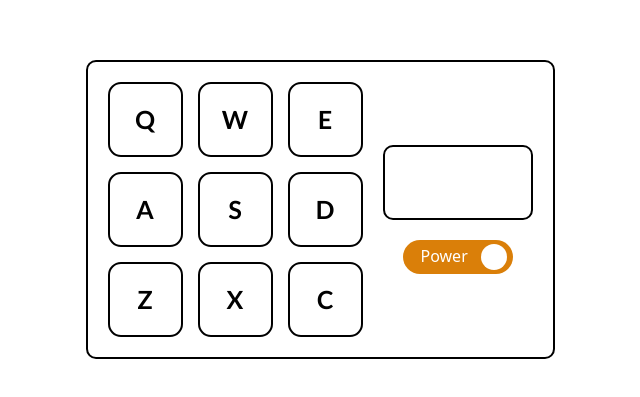
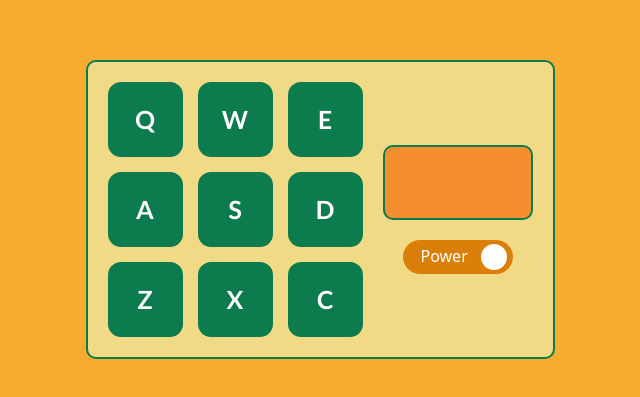
Before and after one commit to AxelIanAlimonta/drum-machine-fcc, a React (Vite) app: page / in a window 1280 px wide. Shown: the part 191-588 px from the top of the page, without its empty margins (320-960 px from the left). Built offline with nearby package versions, Linux system fonts and the light colour scheme.

Commit message:
Aplicados estilos y errores con el display correjidos

```diff
--- a/src/App.css
+++ b/src/App.css
@@ -1,21 +1,22 @@
-#drum-machine{
+#drum-machine {
   display: flex;
-    border: 2px solid black;
+  border: 2px solid var(--color4);
   border-radius: 10px;
   padding: 20px;
   max-width: 100%;
   gap: 20px;
-    font-family: 'Gill Sans', 'Gill Sans MT', Calibri, 'Trebuchet MS', sans-serif;
+  font-family: "Gill Sans", "Gill Sans MT", Calibri, "Trebuchet MS", sans-serif;
+  background-color: var(--color3);
 }
 
-.padContainer{
+.padContainer {
   display: grid;
-    grid-template-columns: repeat(3,1fr);
-    grid-template-rows: repeat(3,1fr);
+  grid-template-columns: repeat(3, 1fr);
+  grid-template-rows: repeat(3, 1fr);
   gap: 15px;
 }
 
-.options{
+.options {
   display: flex;
   flex-direction: column;
   justify-content: center;
@@ -23,12 +24,14 @@
   gap: 20px;
 }
 
-.options-display{
+.options-display {
   width: 150px;
   height: 75px;
-    border: 2px solid black;
+  border: 2px solid var(--color4);
   border-radius: 10px;
   display: flex;
   justify-content: center;
   align-items: center;
+  background-color: var(--color2);
+  color: white;
 }
--- a/src/App.jsx
+++ b/src/App.jsx
@@ -20,10 +20,10 @@ function App() {
 
   useEffect(() => {
     function keyDownHandler(e) {
-      let audio = document.getElementById(`${e.key.toUpperCase()}`);
+      let key = `${e.key.toUpperCase()}`;
+      let audio = document.getElementById(key);
       if (audio) {
-        audio.play();
-        setTxtDisplay(audio.parentNode.id);
+        playSound(key, audio.parentNode.id);
       }
     }
 
@@ -31,18 +31,59 @@ function App() {
     return () => document.removeEventListener("keydown", keyDownHandler);
   }, []);
 
+  function playSound(idBtn, idCancion) {
+    let sound = document.getElementById(`${idBtn}`);
+    sound.play();
+    setTxtDisplay(`${idCancion}`);
+  }
+
   return (
     <div id="drum-machine">
       <div className="padContainer">
-        <DrumPad src={Heater1} idBtn="Q" idCancion={"Heater 1"} />
-        <DrumPad src={Heater2} idBtn="W" idCancion={"Heater 2"} />
-        <DrumPad src={Heater3} idBtn="E" idCancion={"Heater 3"} />
-        <DrumPad src={Heater4} idBtn="A" idCancion={"Heater 4"} />
-        <DrumPad src={Clap} idBtn="S" idCancion={"Clap"} />
-        <DrumPad src={OpenHH} idBtn="D" idCancion={"Open-HH"} />
-        <DrumPad src={KicknHat} idBtn="Z" idCancion={"Kick-n'-Hat"} />
-        <DrumPad src={Kick} idBtn="X" idCancion={"Kick"} />
-        <DrumPad src={ClosedHH} idBtn="C" idCancion={"Closed-HH"} />
+        <DrumPad
+          src={Heater1}
+          idBtn="Q"
+          onClick={playSound}
+          idCancion={"Heater 1"}
+        />
+        <DrumPad
+          src={Heater2}
+          idBtn="W"
+          onClick={playSound}
+          idCancion={"Heater 2"}
+        />
+        <DrumPad
+          src={Heater3}
+          idBtn="E"
+          onClick={playSound}
+          idCancion={"Heater 3"}
+        />
+        <DrumPad
+          src={Heater4}
+          idBtn="A"
+          onClick={playSound}
+          idCancion={"Heater 4"}
+        />
+        <DrumPad src={Clap} idBtn="S" onClick={playSound} idCancion={"Clap"} />
+        <DrumPad
+          src={OpenHH}
+          idBtn="D"
+          onClick={playSound}
+          idCancion={"Open-HH"}
+        />
+        <DrumPad
+          src={KicknHat}
+          idBtn="Z"
+          onClick={playSound}
+          idCancion={"Kick-n'-Hat"}
+        />
+        <DrumPad src={Kick} idBtn="X" onClick={playSound} idCancion={"Kick"} />
+        <DrumPad
+          src={ClosedHH}
+          idBtn="C"
+          onClick={playSound}
+          idCancion={"Closed-HH"}
+        />
       </div>
       <div className="options">
         <div id="display" className="options-display">
--- a/src/components/DrumPad.jsx
+++ b/src/components/DrumPad.jsx
@@ -1,14 +1,9 @@
 import PropTypes from "prop-types";
 import "../css/drumPad.css";
 
-function DrumPad({ src, idBtn, idCancion }) {
-  function reproducirSonido() {
-    let sound = document.getElementById(`${idBtn}`);
-    sound.play();
-  }
-
+function DrumPad({ src, idBtn, idCancion, onClick }) {
   return (
-    <div className="drum-pad" id={idCancion} onClick={reproducirSonido}>
+    <div className="drum-pad" id={idCancion} onClick={() => onClick(idBtn,idCancion)}>
       {idBtn} <audio src={src} id={idBtn}></audio>
     </div>
   );
@@ -18,7 +13,7 @@ DrumPad.propTypes = {
   src: PropTypes.string,
   idBtn: PropTypes.string,
   idCancion: PropTypes.string,
-  src2: PropTypes.string,
+  onClick: PropTypes.func,
 };
 
 export default DrumPad;
--- a/src/css/drumPad.css
+++ b/src/css/drumPad.css
@@ -4,10 +4,12 @@
   align-items: center;
   width: 75px;
   height: 75px;
-  border: 2px solid black;
+  border: 2px solid var(--color4);
   border-radius: 13px;
   font-family: 'Gill Sans', 'Gill Sans MT', Calibri, 'Trebuchet MS', sans-serif;
   font-weight: 900;
   font-size: 25px;
   cursor: pointer;
+  background-color: var(--color4);
+  color: white;
 }
--- a/src/index.css
+++ b/src/index.css
@@ -1,11 +1,19 @@
-*{
+:root {
+  --color1: #f5ac31;
+  --color2: #f58e31;
+  --color3: #f1da85;
+  --color4: #0c7b4d;
+}
+
+* {
   box-sizing: border-box;
 }
 
-body{
+body {
   min-height: 100vh;
   display: flex;
   flex-direction: column;
   justify-content: center;
   align-items: center;
+  background-color: var(--color1);
 }
```
Lines whose indentation alone changed are shown as unchanged.
